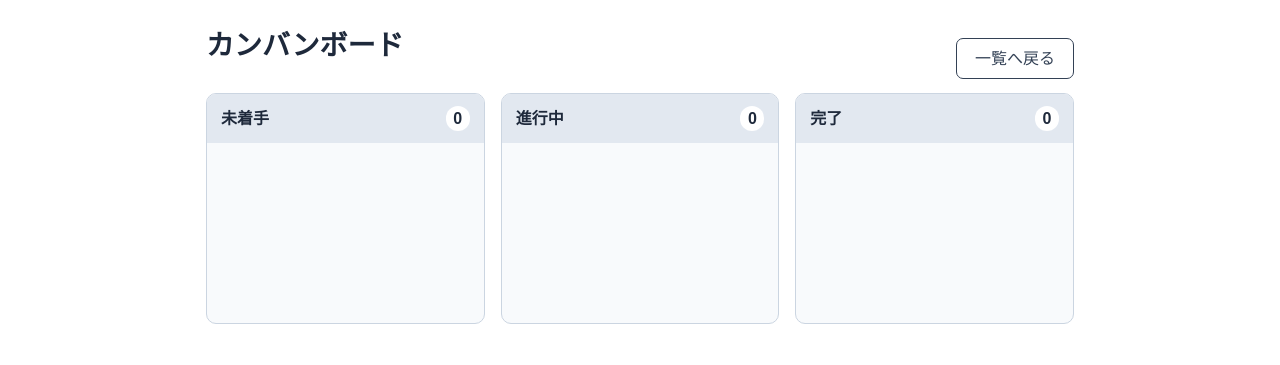
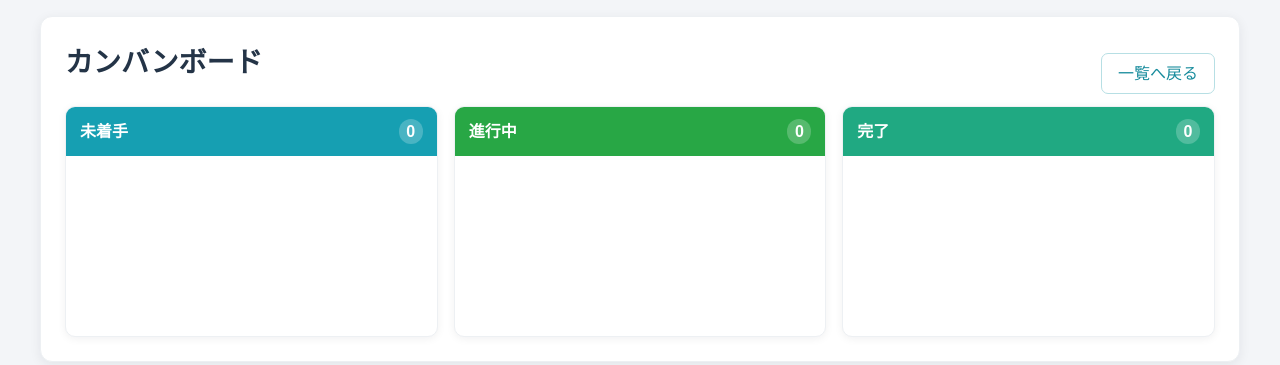
Before and after one commit to hiroyuki-makito-202608/fw-todo, a Spring Boot app: page /kanban in a window 1280 px wide. Shown: the top 365 px of the page. Run offline with Spring Boot 4, Linux system fonts and the light colour scheme; data that the repository does not hold is empty; some of the project's set-up classes (security, data sources, template engines, error pages and the like) are left out, and stand-ins take their place; database files in the repository are not loaded; some libraries are stand-ins or nearby versions.

Commit message:
画面デザインを更新 カンバンのタスクに進捗グラフを追加

```diff
--- a/src/main/resources/static/css/style.css
+++ b/src/main/resources/static/css/style.css
@@ -5,7 +5,7 @@
 body {
     margin: 0;
     color: #334155;
-    background: #ffffff;
+    background: #f3f5f8;
     font-family: sans-serif;
     font-size: 16px;
     line-height: 1.6;
@@ -13,15 +13,20 @@ body {
 
 .container {
     width: 100%;
-    max-width: 900px;
-    margin: 0 auto;
-    padding: 24px 16px;
+    max-width: 1200px;
+    margin: 16px auto;
+    border: 1px solid #edf0f3;
+    border-radius: 12px;
+    padding: 24px;
+    background: #ffffff;
+    box-shadow: 0 3px 12px rgb(15 23 42 / 7%);
 }
 
 .page-title {
-    margin: 0 0 24px;
-    color: #1e293b;
+    margin: 0 0 20px;
+    color: #243447;
     font-size: 28px;
+    font-weight: 700;
 }
 
 .todo-table {
@@ -164,23 +183,34 @@ body {
 
 .btn {
     display: inline-block;
-    border: 1px solid #334155;
+    border: 1px solid #159bad;
     border-radius: 7px;
-    padding: 7px 18px;
-    background: #334155;
+    padding: 7px 16px;
+    background: #159bad;
     color: #ffffff;
     font: inherit;
     text-decoration: none;
     cursor: pointer;
+    transition: background-color 120ms ease, box-shadow 120ms ease;
+}
+
+.btn:hover {
+    background: #117f90;
+    box-shadow: 0 2px 6px rgb(15 23 42 / 15%);
 }
 
 .btn.sub {
     background: #ffffff;
-    color: #334155;
+    color: #168b9c;
+    border-color: #b7dfe4;
+}
+
+.btn.sub:hover {
+    background: #f0fbfc;
 }
 
 .link {
-    color: #334155;
+    color: #138b9d;
     text-decoration: underline;
 }
 
@@ -308,9 +395,10 @@ body {
     display: flex;
     flex-direction: column;
     min-width: 0;
-    border: 1px solid #cbd5e1;
+    border: 1px solid #edf0f3;
     border-radius: 10px;
-    background: #f8fafc;
+    background: #ffffff;
+    box-shadow: 0 2px 8px rgb(15 23 42 / 6%);
     overflow: hidden;
 }
 
@@ -319,16 +407,25 @@ body {
     justify-content: space-between;
     margin: 0;
     padding: 12px 14px;
-    background: #e2e8f0;
-    color: #1e293b;
+    background: #169fb2;
+    color: #ffffff;
     font-size: 16px;
+}
+
+.kanban-column[data-status="IN_PROGRESS"] h2 {
+    background: #28a745;
+}
+
+.kanban-column[data-status="COMPLETED"] h2 {
+    background: #20a982;
 }
 
 .kanban-column h2 span {
     min-width: 24px;
     border-radius: 999px;
     padding: 0 7px;
-    background: #fff;
+    background: rgb(255 255 255 / 22%);
+    color: #ffffff;
     text-align: center;
 }
 
--- a/src/main/resources/templates/kanban.html
+++ b/src/main/resources/templates/kanban.html
@@ -24,6 +24,13 @@
                         <div class="kanban-card-badges" th:if="${todo.subtaskCount != null and todo.subtaskCount > 0}">
                             <span class="subtask-badge" th:text="|サブタスク ${todo.completedSubtaskCount}/${todo.subtaskCount}|">サブタスク 0/0</span>
                         </div>
+                        <div class="kanban-card-progress" th:if="${todo.subtaskCount != null and todo.subtaskCount > 0}"
+                             th:with="progress=${todo.completedSubtaskCount * 100 / todo.subtaskCount}"
+                             role="progressbar" aria-label="サブタスク完了率" aria-valuemin="0" aria-valuemax="100"
+                             th:attr="aria-valuenow=${progress}">
+                            <div class="kanban-card-progress-track"><div class="kanban-card-progress-fill" th:style="|width: ${progress}%|"></div></div>
+                            <small th:text="|${todo.completedSubtaskCount}/${todo.subtaskCount} 完了|">0/0 完了</small>
+                        </div>
                         <p th:text="${todo.category}">ジャンル</p>
                         <small th:if="${todo.dueDate != null}" th:text="${'期限: ' + todo.dueDate}">期限</small>
                     </article>
@@ -37,6 +44,13 @@
                         <div class="kanban-card-badges" th:if="${todo.subtaskCount != null and todo.subtaskCount > 0}">
                             <span class="subtask-badge" th:text="|サブタスク ${todo.completedSubtaskCount}/${todo.subtaskCount}|">サブタスク 0/0</span>
                         </div>
+                        <div class="kanban-card-progress" th:if="${todo.subtaskCount != null and todo.subtaskCount > 0}"
+                             th:with="progress=${todo.completedSubtaskCount * 100 / todo.subtaskCount}"
+                             role="progressbar" aria-label="サブタスク完了率" aria-valuemin="0" aria-valuemax="100"
+                             th:attr="aria-valuenow=${progress}">
+                            <div class="kanban-card-progress-track"><div class="kanban-card-progress-fill" th:style="|width: ${progress}%|"></div></div>
+                            <small th:text="|${todo.completedSubtaskCount}/${todo.subtaskCount} 完了|">0/0 完了</small>
+                        </div>
                         <p th:text="${todo.category}">ジャンル</p>
                         <small th:if="${todo.dueDate != null}" th:text="${'期限: ' + todo.dueDate}">期限</small>
                     </article>
@@ -49,6 +63,13 @@
                         <a th:href="@{/todos/{id}/edit(id=${todo.id})}" th:text="${todo.title}">タスク名</a>
                         <div class="kanban-card-badges" th:if="${todo.subtaskCount != null and todo.subtaskCount > 0}">
                             <span class="subtask-badge" th:text="|サブタスク ${todo.completedSubtaskCount}/${todo.subtaskCount}|">サブタスク 0/0</span>
+                        </div>
+                        <div class="kanban-card-progress" th:if="${todo.subtaskCount != null and todo.subtaskCount > 0}"
+                             th:with="progress=${todo.completedSubtaskCount * 100 / todo.subtaskCount}"
+                             role="progressbar" aria-label="サブタスク完了率" aria-valuemin="0" aria-valuemax="100"
+                             th:attr="aria-valuenow=${progress}">
+                            <div class="kanban-card-progress-track"><div class="kanban-card-progress-fill" th:style="|width: ${progress}%|"></div></div>
+                            <small th:text="|${todo.completedSubtaskCount}/${todo.subtaskCount} 完了|">0/0 完了</small>
                         </div>
                         <p th:text="${todo.category}">ジャンル</p>
                         <small th:if="${todo.dueDate != null}" th:text="${'期限: ' + todo.dueDate}">期限</small>
--- a/src/main/resources/templates/todos.html
+++ b/src/main/resources/templates/todos.html
@@ -58,7 +58,7 @@
                     <td th:text="${todo.category}">ジャンル</td>
                     <td th:text="${todo.priority == 1 ? '高' : (todo.priority == 2 ? '中' : '低')}">優先度</td>
                     <td th:text="${todo.dueDate}">期限</td>
-                    <td th:text="${todo.status == 'IN_PROGRESS' ? '進行中' : (todo.status == 'COMPLETED' or todo.completed ? '完了' : '未着手')}">未着手</td>
+                    <td><span class="status-badge" th:classappend="${todo.status == 'IN_PROGRESS' ? 'status-progress' : (todo.status == 'COMPLETED' or todo.completed ? 'status-completed' : 'status-todo')}" th:text="${todo.status == 'IN_PROGRESS' ? '進行中' : (todo.status == 'COMPLETED' or todo.completed ? '完了' : '未着手')}">未着手</span></td>
                     <td>
                         <a class="link" th:href="@{/todos/{id}/edit(id=${todo.id})}">編集</a>
                         <a class="link" th:href="@{/todos/{id}/delete(id=${todo.id})}">削除</a>
```
Also changed, not shown: other parts of src/main/resources/static/css/style.css (+100 -13 lines).
